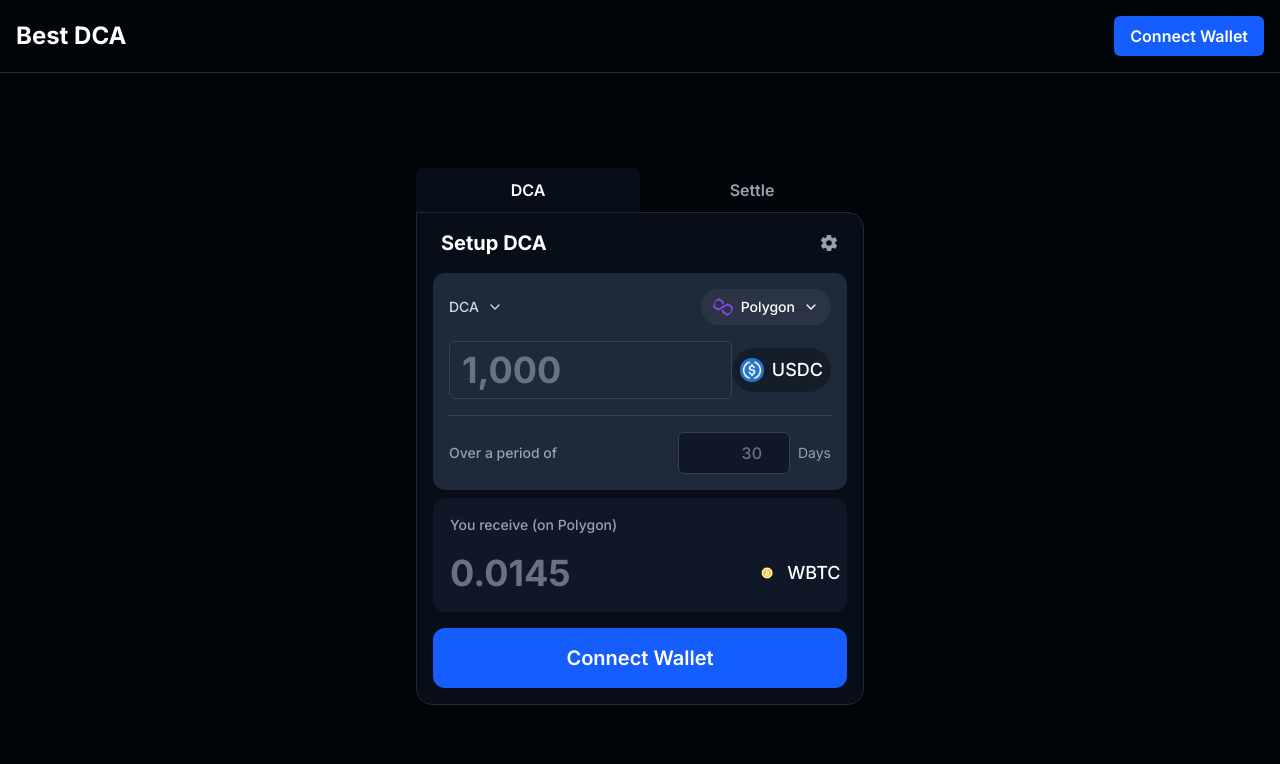
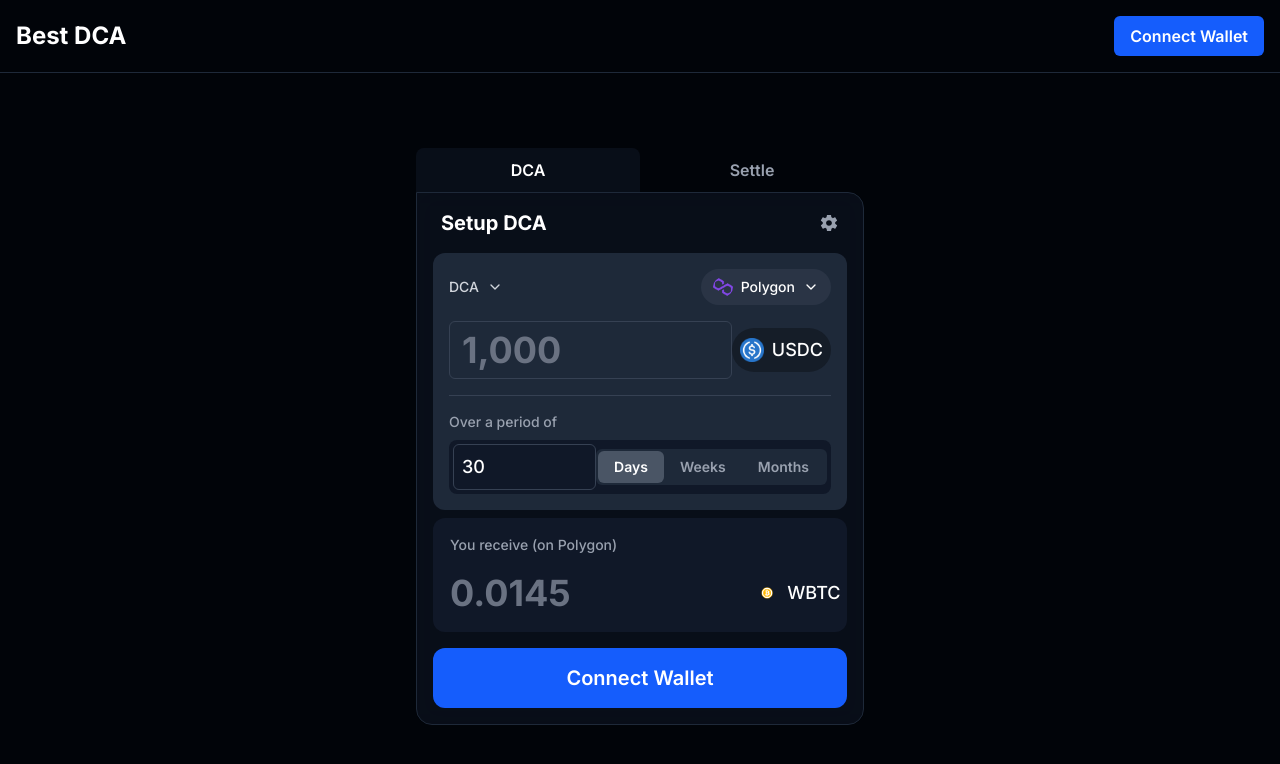
Before and after one commit to marciob/BestDCA-1Inch, a Next.js app: page / in a window 1280 px wide. Shown: the top 764 px of the page. Built offline with nearby package versions, Linux system fonts and the light colour scheme.

Commit message:
improving dca period ui

```diff
--- a/app/components/Action.tsx
+++ b/app/components/Action.tsx
@@ -1,7 +1,33 @@
+// app/components/Action.tsx
+"use client"; // This component now needs to be a Client Component for state
+
+import { useState } from "react";
 import ChainSelector from "./ChainSelector";
 import TokenSelector from "./TokenSelector";
 
 export default function Action() {
+  // State to manage the duration number and the selected unit
+  const [duration, setDuration] = useState<number | string>(30);
+  const [unit, setUnit] = useState<"Days" | "Weeks" | "Months">("Days");
+
+  const handleDurationChange = (e: React.ChangeEvent<HTMLInputElement>) => {
+    setDuration(e.target.value);
+  };
+
+  const UnitButton = ({ value }: { value: "Days" | "Weeks" | "Months" }) => (
+    <button
+      type="button"
+      onClick={() => setUnit(value)}
+      className={`rounded-md px-4 py-1.5 text-sm font-semibold transition-colors ${
+        unit === value
+          ? "bg-gray-600 text-white"
+          : "bg-transparent text-gray-400 hover:bg-gray-700/50"
+      }`}
+    >
+      {value}
+    </button>
+  );
+
   return (
     <div className="rounded-xl bg-gray-800 p-4">
       <div className="flex flex-wrap items-center justify-between gap-4">
@@ -35,24 +61,22 @@
         <TokenSelector tokenName="USDC" tokenLogo="/usdc_logo.png" />
       </div>
 
-      {/* --- NEW DURATION SECTION --- */}
+      {/* --- IMPROVED DURATION SECTION --- */}
       <div className="mt-4 border-t border-gray-700 pt-4">
-        <div className="flex items-center justify-between">
-          <label
-            htmlFor="duration"
-            className="text-sm font-medium text-gray-400"
-          >
-            Over a period of
-          </label>
-          <div className="flex w-2/5 items-center gap-2">
-            <input
-              id="duration"
-              name="duration"
-              type="number"
-              placeholder="30"
-              className="w-full rounded-md bg-gray-900 text-right font-medium"
-            />
-            <span className="text-sm text-gray-400">Days</span>
+        <label className="block text-sm font-medium text-gray-400 mb-2">
+          Over a period of
+        </label>
+        <div className="flex items-center rounded-lg bg-gray-900 p-1">
+          <input
+            type="number"
+            value={duration}
+            onChange={handleDurationChange}
+            className="w-full bg-transparent p-2 text-lg font-medium text-white placeholder-gray-500 focus:outline-none"
+          />
+          <div className="flex shrink-0 rounded-md bg-gray-800 p-0.5">
+            <UnitButton value="Days" />
+            <UnitButton value="Weeks" />
+            <UnitButton value="Months" />
           </div>
         </div>
       </div>
--- a/app/components/SwapWidget.tsx
+++ b/app/components/SwapWidget.tsx
@@ -1,8 +1,9 @@
+// app/components/SwapWidget.tsx
 "use client";
 
 import { useState } from "react";
 import Image from "next/image";
-import { IoMdSettings } from "react-icons/io"; // <-- 1. ADD THIS IMPORT
+import { IoMdSettings } from "react-icons/io";
 import SettingsModal from "./SettingsModal";
 import Action from "./Action";
 import Receive from "./Receive";
--- a/app/globals.css
+++ b/app/globals.css
@@ -11,4 +11,18 @@
   input[type="text"] {
     @apply w-full rounded-md border border-gray-700 bg-gray-900 px-3 py-2 text-white placeholder-gray-500 focus:border-blue-500 focus:outline-none focus:ring-2 focus:ring-blue-500;
   }
+
+  /* --- ADD THIS SECTION TO HIDE NUMBER INPUT ARROWS --- */
+
+  /* For WebKit-based browsers (Chrome, Safari, Edge) */
+  input[type="number"]::-webkit-outer-spin-button,
+  input[type-="number"]::-webkit-inner-spin-button {
+    -webkit-appearance: none;
+    margin: 0;
+  }
+
+  /* For Firefox */
+  input[type="number"] {
+    -moz-appearance: textfield;
+  }
 }
```
